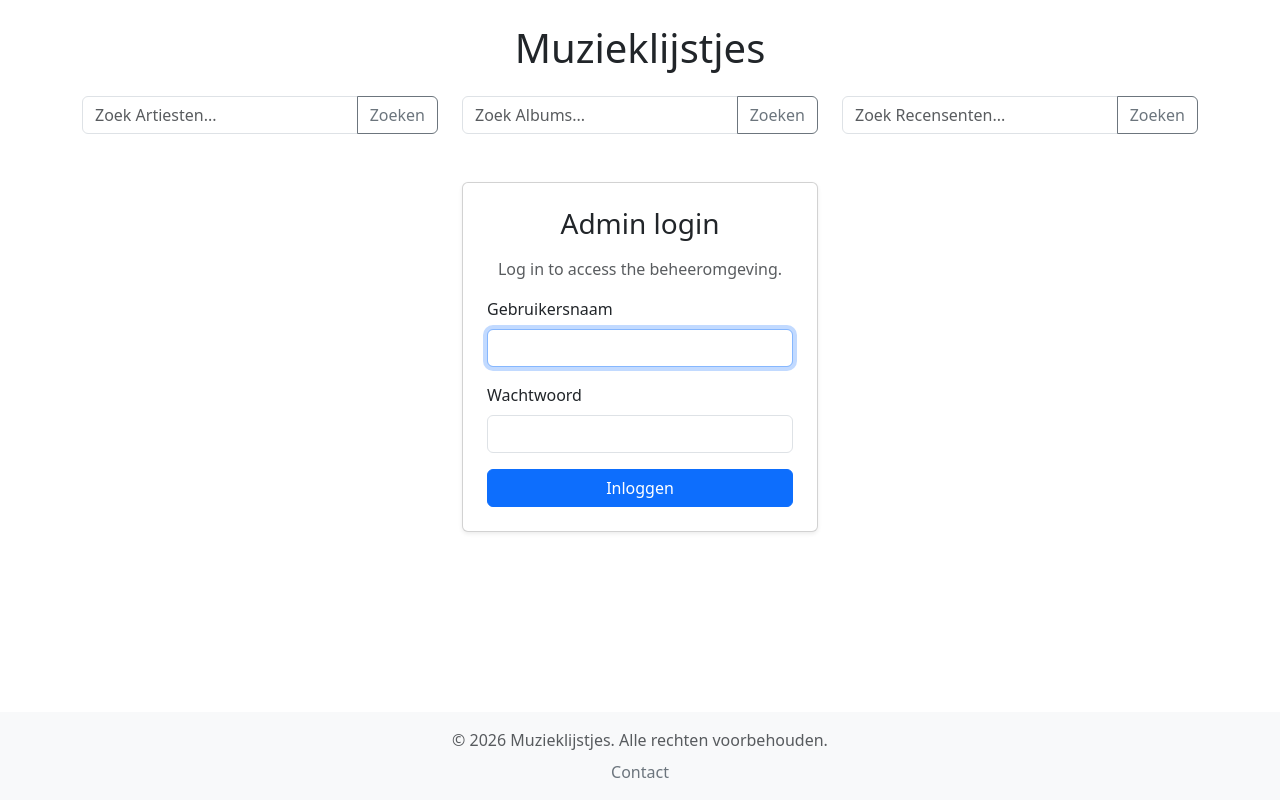
After one commit to roelvanduijnhoven/muzieklijstjes-vibe, a Symfony app: template templates/security/admin_login.html.twig in a window 1280 px wide. The commit adds this page. Run offline with Twig, Linux system fonts and the light colour scheme; the template is opened without the code that fills it, so the values that code supplies are empty; some libraries are stand-ins or nearby versions.

Commit message:
Update security configuration and footer template for admin access: Modified security settings to use a custom admin user provider and adjusted access controls for admin routes. Enhanced footer template to conditionally display admin links based on user roles, improving navigation for administrators.

```diff
--- a/templates/common/footer.html.twig
+++ b/templates/common/footer.html.twig
@@ -3,9 +3,10 @@
         <span class="text-muted">&copy; {{ "now"|date("Y") }} Muzieklijstjes. Alle rechten voorbehouden.</span>
         <div class="mt-2">
             <a href="#" class="text-decoration-none text-secondary mx-2">Contact</a>
+            {% if is_granted('ROLE_ADMIN') %}
                 <span class="text-muted mx-1">|</span>
                 {% set admin_url = path('admin') %}
-            {% set admin_label = 'Admin (Alleen voor beheerders)' %}
+                {% set admin_label = 'Admin' %}
                 {% set target_controller = null %}
                 {% set target_id = null %}
 
@@ -51,6 +52,9 @@
                 {% endif %}
 
                 <a href="{{ admin_url }}" class="text-decoration-none text-secondary mx-2">{{ admin_label }}</a>
+                <span class="text-muted mx-1">|</span>
+                <a href="{{ path('app_admin_logout') }}" class="text-decoration-none text-secondary mx-2">Uitloggen</a>
+            {% endif %}
         </div>
     </div>
 </footer>
--- /dev/null
+++ b/templates/security/admin_login.html.twig
@@ -0,0 +1,52 @@
+{% extends 'base.html.twig' %}
+
+{% block title %}Admin login{% endblock %}
+
+{% block body %}
+    <div class="row justify-content-center mt-5">
+        <div class="col-12 col-md-6 col-lg-4">
+            <div class="card shadow-sm">
+                <div class="card-body p-4">
+                    <h1 class="h3 mb-3 text-center">Admin login</h1>
+                    <p class="text-muted text-center">Log in to access the beheeromgeving.</p>
+
+                    {% if error %}
+                        <div class="alert alert-danger" role="alert">
+                            {{ error.messageKey|trans(error.messageData, 'security') }}
+                        </div>
+                    {% endif %}
+
+                    <form method="post" action="{{ path('app_admin_login') }}">
+                        <div class="mb-3">
+                            <label for="username" class="form-label">Gebruikersnaam</label>
+                            <input
+                                type="text"
+                                id="username"
+                                name="_username"
+                                class="form-control"
+                                value="{{ last_username }}"
+                                autocomplete="username"
+                                required
+                                autofocus
+                            >
+                        </div>
+
+                        <div class="mb-3">
+                            <label for="password" class="form-label">Wachtwoord</label>
+                            <input
+                                type="password"
+                                id="password"
+                                name="_password"
+                                class="form-control"
+                                autocomplete="current-password"
+                                required
+                            >
+                        </div>
+
+                        <button type="submit" class="btn btn-primary w-100">Inloggen</button>
+                    </form>
+                </div>
+            </div>
+        </div>
+    </div>
+{% endblock %}
```
Also changed, not shown: src/Controller/AdminSecurityController.php (added, +30 -0 lines), src/Security/AdminUserProvider.php (added, +52 -0 lines), 2 other files. Lines whose indentation alone changed are shown as unchanged.
